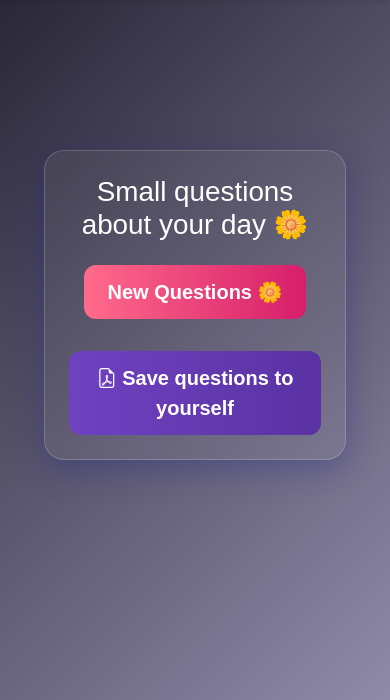
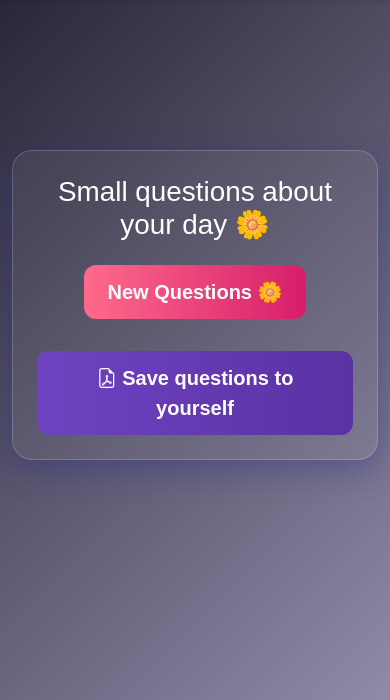
Before and after one commit to KeimoP/Kogukonnaprojekt, a PHP site: page /questions.php in a window 390 px wide. Shown: the part 117-817 px from the top of the page. Run offline with PHP 8.4, Linux system fonts and the light colour scheme; the visitor is signed in with stand-in values (Sample User, id 1); data that the repository does not hold is empty; some libraries are stand-ins or nearby versions.

Commit message:
Update questions.php

```diff
--- a/questions.php
+++ b/questions.php
@@ -245,6 +245,9 @@ $selected_questions = $_SESSION['current_questions'];
             margin-left: 0;
             margin-top: 1rem;
         }
+        .questions-card {
+            margin: 0rem;
+        }
         }
     </style>
 </head>
```
